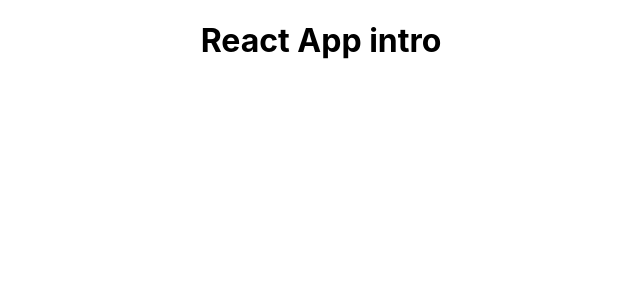
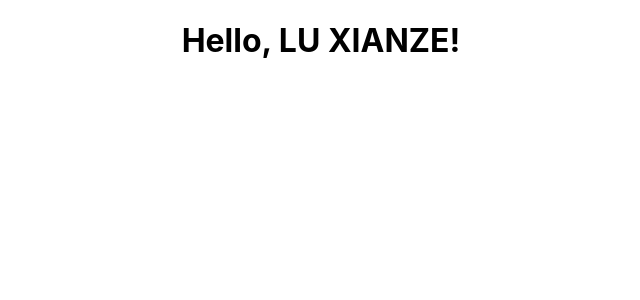
Before and after one commit to LUXIANZE/MERN-stack-CRUD, a React (Create React App) app: page / in a window 1280 px wide. Shown: the top 300 px of the page, without its empty margins (319-959 px from the left). Built offline with nearby package versions, Linux system fonts and the light colour scheme.

Commit message:
Using variables with JSX

```diff
--- a/src/App.js
+++ b/src/App.js
@@ -3,9 +3,12 @@ import logo from './logo.svg';
 import './App.css';
 
 function App() {
+
+  const greeting = 'Hello'
+  const name = 'LU XIANZE'
   return (
     <div className="App">
-      <h1>React App intro</h1>
+      <h1>{greeting}, {name}!</h1>
     </div>
   );
 }
```
